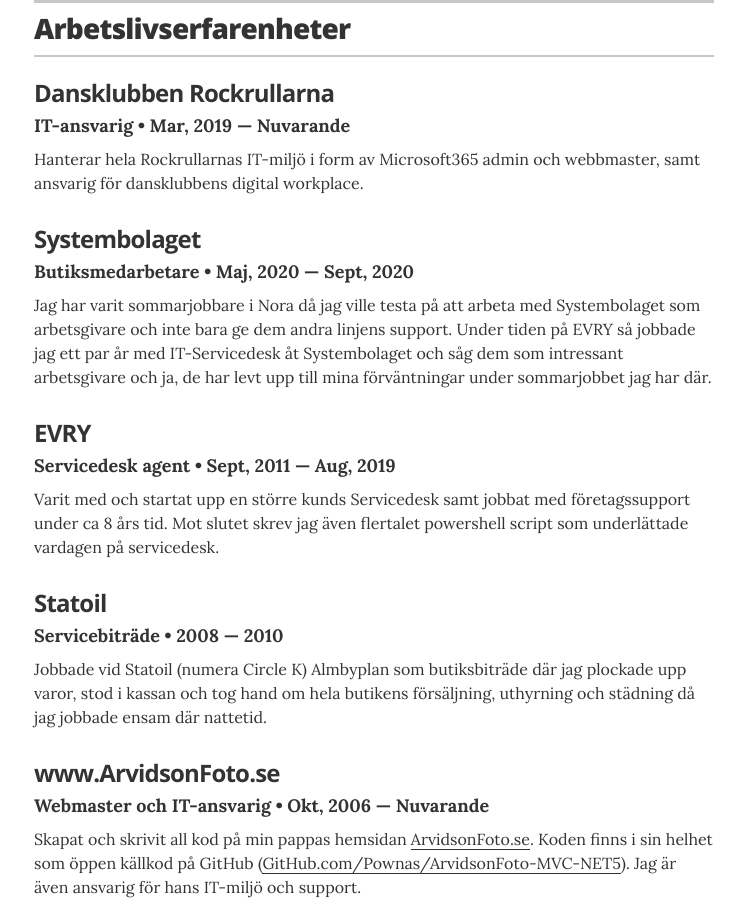
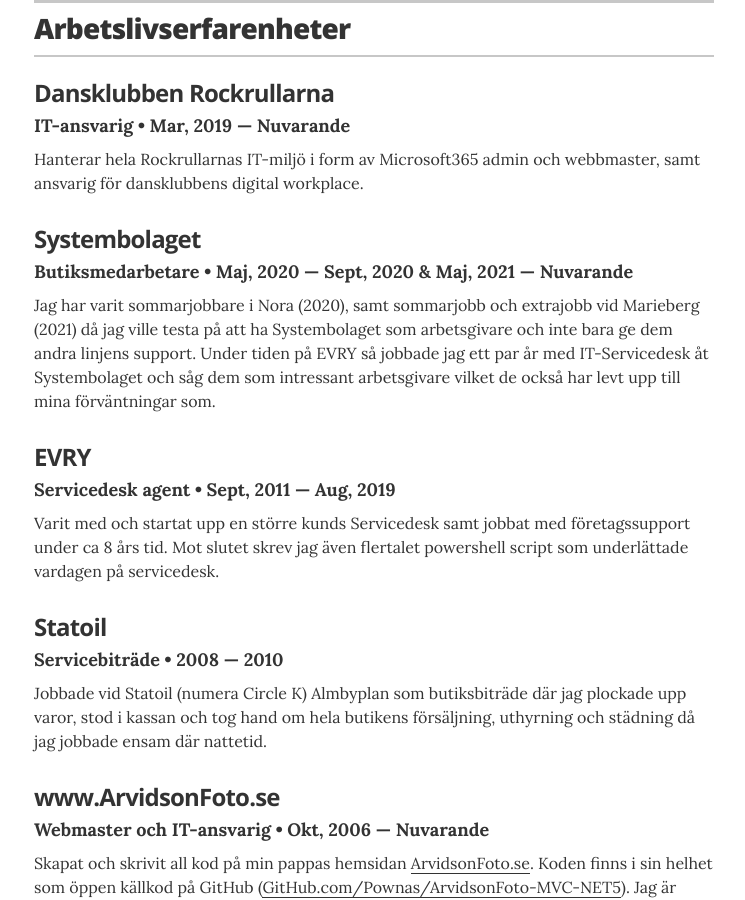
Before and after one commit to pownas/CV, a Jekyll site: the page built from index.html, in a window 1280 px wide and 900 px high, scrolled down 530 px. Shown: the whole window, without its empty margins (266-1011 px from the left). Built offline with Jekyll 4.4.1, drawn with Linux system fonts in a browser that asks for light colours.

Commit message:
Update experience.yml

```diff
--- a/_data/experience.yml
+++ b/_data/experience.yml
@@ -8,8 +8,8 @@
 # Systembolaget butiksmedarbetare
 - company: Systembolaget
   position: Butiksmedarbetare
-  duration: Maj, 2020 &mdash; Sept, 2020
-  summary: Jag har varit sommarjobbare i Nora då jag ville testa på att arbeta med Systembolaget som arbetsgivare och inte bara ge dem andra linjens support. Under tiden på EVRY så jobbade jag ett par år med IT-Servicedesk åt Systembolaget och såg dem som intressant arbetsgivare och ja, de har levt upp till mina förväntningar under sommarjobbet jag har där.
+  duration: Maj, 2020 &mdash; Sept, 2020 & Maj, 2021 &mdash; Nuvarande
+  summary: Jag har varit sommarjobbare i Nora (2020), samt sommarjobb och extrajobb vid Marieberg (2021) då jag ville testa på att ha Systembolaget som arbetsgivare och inte bara ge dem andra linjens support. Under tiden på EVRY så jobbade jag ett par år med IT-Servicedesk åt Systembolaget och såg dem som intressant arbetsgivare vilket de också har levt upp till mina förväntningar som.
 
 # Servicedesk agent
 - company: EVRY
```
